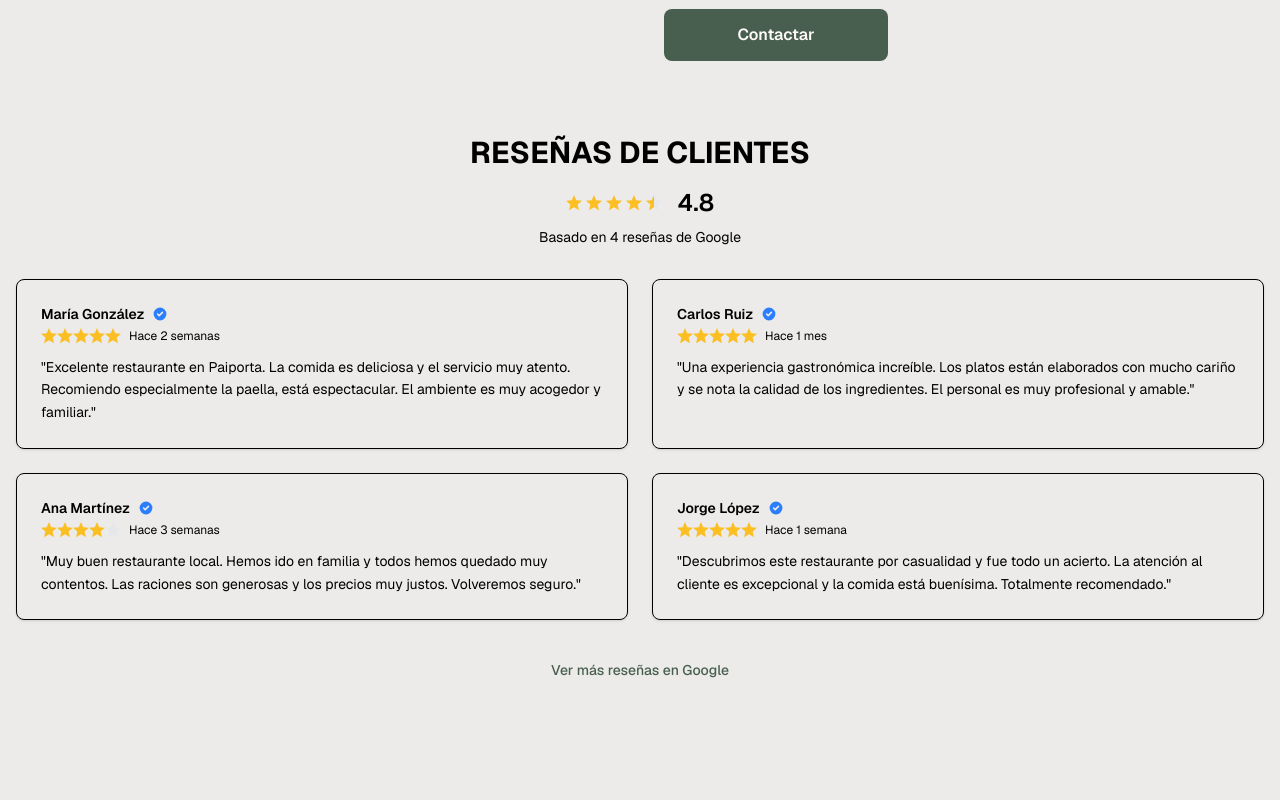
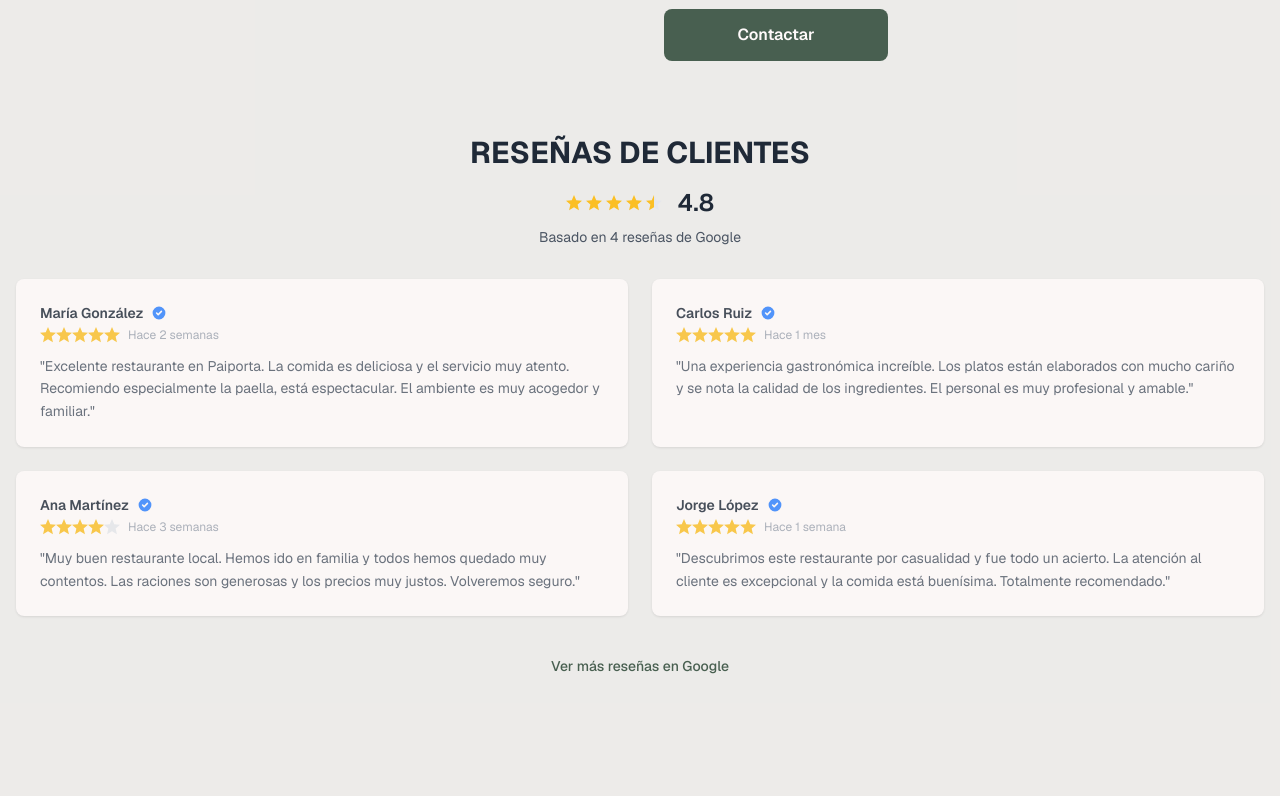
Before and after one commit to yolovi/eimar-frontend, a Next.js app: page / in a window 1280 px wide. Shown: the part 3616-4416 px from the top of the page. Built offline with nearby package versions, Linux system fonts and the light colour scheme.

Commit message:
refactor GoogleReviews component to adjust styling with design system

```diff
--- a/src/components/ui/GoogleReviews/GoogleReviews.tsx
+++ b/src/components/ui/GoogleReviews/GoogleReviews.tsx
@@ -116,7 +116,7 @@ const GoogleReviews = ({ className }: GoogleReviewsProps) => {
       <div className="text-center mb-8">
         <h3
           className="text-2xl md:text-3xl font-display font-bold mb-4"
-          style={{ color: "var(--text-primary)" }}
+          style={{ color: "var(--color-text-primary)" }}
         >
           RESEÑAS DE CLIENTES
         </h3>
@@ -127,13 +127,13 @@ const GoogleReviews = ({ className }: GoogleReviewsProps) => {
           </div>
           <span
             className="text-2xl font-semibold"
-            style={{ color: "var(--text-primary)" }}
+            style={{ color: "var(--color-text-primary)" }}
           >
             {averageRating.toFixed(1)}
           </span>
         </div>
 
-        <p className="text-sm" style={{ color: "var(--text-secondary)" }}>
+        <p className="text-sm" style={{ color: "var(--color-text-secondary)" }}>
           Basado en {mockReviews.length} reseñas de Google
         </p>
       </div>
@@ -143,10 +143,10 @@ const GoogleReviews = ({ className }: GoogleReviewsProps) => {
         {mockReviews.map((review) => (
           <div
             key={review.id}
-            className="p-6 rounded-lg border shadow-sm transition-shadow duration-200 hover:shadow-md"
+            className="p-6 rounded-lg  shadow-sm transition-shadow duration-200 hover:shadow-md"
             style={{
-              backgroundColor: "var(--bg-primary)",
-              borderColor: "var(--eimar-gray-light)",
+              backgroundColor: "var(--color-ds-base)",
+              opacity: 0.8,
             }}
           >
             {/* Header de la reseña */}
@@ -155,7 +155,7 @@ const GoogleReviews = ({ className }: GoogleReviewsProps) => {
                 <div className="flex items-center gap-2 mb-1">
                   <h4
                     className="font-semibold text-sm"
-                    style={{ color: "var(--text-primary)" }}
+                    style={{ color: "var(--color-text-primary)" }}
                   >
                     {review.author}
                   </h4>
@@ -179,7 +179,7 @@ const GoogleReviews = ({ className }: GoogleReviewsProps) => {
                   </div>
                   <span
                     className="text-xs"
-                    style={{ color: "var(--text-light)" }}
+                    style={{ color: "var(--color-text-tertiary)" }}
                   >
                     {review.date}
                   </span>
@@ -190,7 +190,7 @@ const GoogleReviews = ({ className }: GoogleReviewsProps) => {
             {/* Texto de la reseña */}
             <p
               className="text-sm leading-relaxed"
-              style={{ color: "var(--text-secondary)" }}
+              style={{ color: "var(--color-text-secondary)" }}
             >
               "{review.text}"
             </p>
@@ -202,10 +202,10 @@ const GoogleReviews = ({ className }: GoogleReviewsProps) => {
       <div className="text-center mt-8">
         <button
           onClick={() => {
-            // TODO: revisar que --> En producción, esto abriría el perfil de Google del restaurante
+            // TODO: revisar que --> En producción, esto abriría el perfil de Google del restaurante --> ¿Es posible abrir directamente la sección de reseñas?
             window.open(
               "https://maps.google.com/?q=Restaurante+Eimar+Paiporta",
-              "_blank"
+              "_blank",
             );
           }}
           className="inline-flex items-center gap-2 px-4 py-2 text-sm font-medium rounded-lg transition-colors duration-200 hover:bg-accent/10"
```
